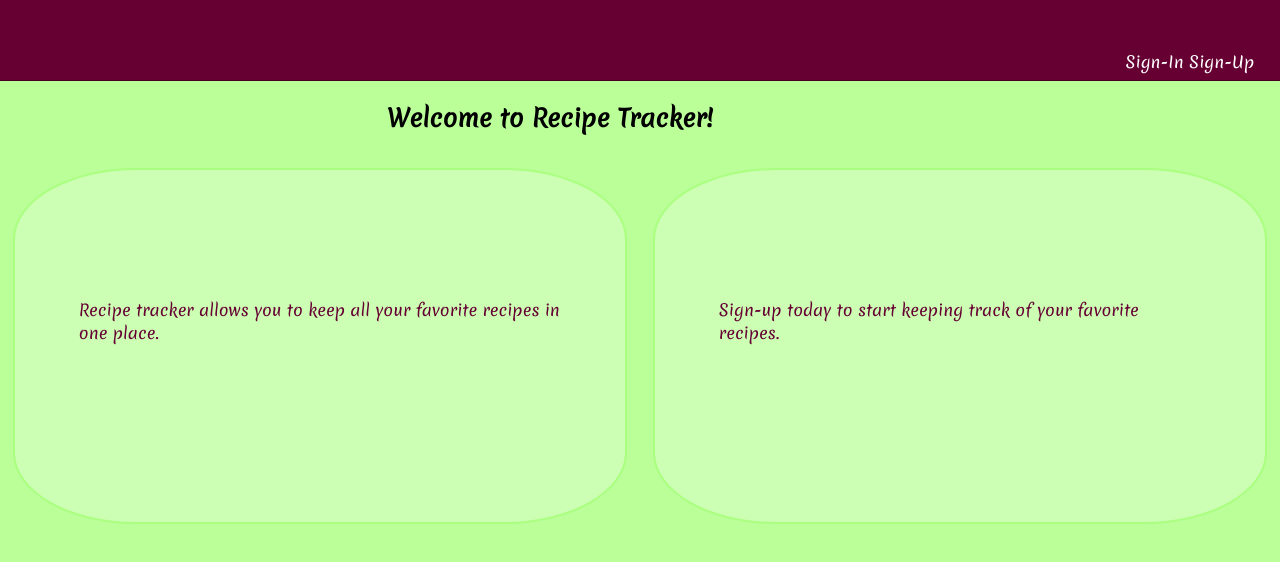
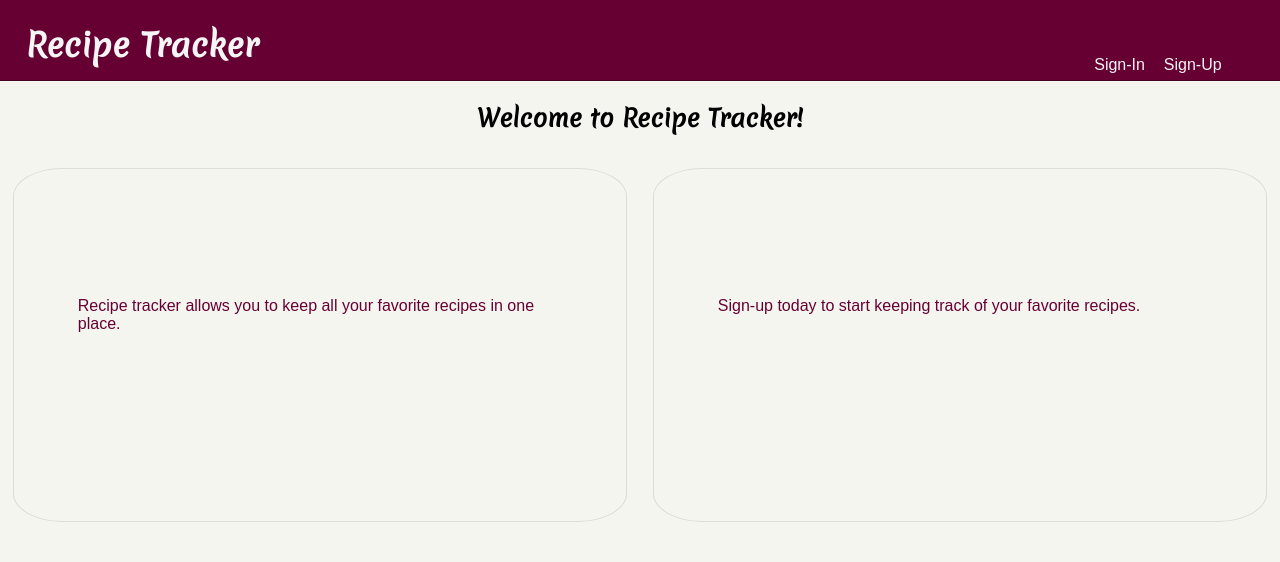
Before and after one commit to Capril1042/CalorieCounter, a React (Create React App) app in the folder client/: page / in a window 1280 px wide. Shown: the top 562 px of the page. Built offline with nearby package versions, Linux system fonts and the light colour scheme; no server answers.

Commit message:
landing page and Sign Up page- all links work, styled

```diff
--- a/client/src/Components/LandingPage.js
+++ b/client/src/Components/LandingPage.js
@@ -5,6 +5,7 @@ const LandingPage = (props) => {
     return(
         <div className="landingpage">
             <div className="landingnav">
+                    <h1> Recipe Tracker</h1>
                 <div className="logins">
                     <a href="/signin">Sign-In</a>
                     <a href="/signup"> Sign-Up</a>
--- a/client/src/Components/SignUp.js
+++ b/client/src/Components/SignUp.js
@@ -1,6 +1,7 @@
 import React,  { PureComponent } from 'react';
 import { connect } from 'react-redux';
 import { getUsers, userRegister} from '../actions';
+import { Link } from 'react-router-dom';
 import '../styles.css';
 
 class SignUp extends PureComponent {
@@ -52,11 +53,29 @@ class SignUp extends PureComponent {
         },this.props.user.users))
 
     }
+     redirectUser = () => {
+        setTimeout(()=> {
+            this.props.history.push('/')
+        },1000)
+    }
 
     render (){
         let user = this.props.user
         return(
         <section className="signuppage">
+            <div>
+               {
+                    user.register ?
+                        <div className="tracker-signup">
+                            You signed up for Recipe Tracker!
+                            {this.redirectUser()}
+                        </div>
+                    :null
+                }
+
+            </div>
+
+
             <div className="signup">
                 <form  onSubmit={this.submitForm} className= "signupform" >
                 <h2> Sign up for an Account</h2>
--- a/client/src/Components/editRecipe.js
+++ b/client/src/Components/editRecipe.js
@@ -15,25 +15,19 @@ class EditRecipe extends PureComponent {
         }
     }
 
-
     handleInput = (event,name) => {
         const newFormdata = {
             ...this.state.formdata
         }
         newFormdata[name] = event.target.value
-
             this.setState ({
                 formdata:newFormdata
             })
     }
 
-
-
-submitForm =(e) => {
+    submitForm = (e) => {
     e.preventDefault();
         this.props.dispatch(updateRecipe(this.state.formdata))
-
-
     }
 
     deleteIt=()=>{
@@ -52,7 +46,6 @@ componentWillMount(){
 
     componentWillReceiveProps(nextProps) {
         let r = nextProps.recipes.recipe;
-
         this.setState({
             formdata: {
                 _id:r._id,
@@ -63,21 +56,21 @@ componentWillReceiveProps(nextProps) {
         })
     }
 
-
     componentWillUnmount(){
         this.props.dispatch(clearRecipe())
     }
 
     render(){
         let recipes = this.props.recipes;
-        console.log(recipes)
         return (
-            <div>
+            <div className="recipe-editpage">
                 {
                     recipes.updateRecipe ?
-            <div>
-                recipe updated!, <Link to={`/recipe/${recipes.recipe._id}`}>
-               view recipe </Link>
+                        <div className="recipe-update">
+                            recipe has been updated!,
+                            <Link to={`/recipe/${recipes.recipe._id}`}>
+                                view recipe
+                            </Link>
                         </div>
                     :null
                 }
@@ -90,7 +83,7 @@ componentWillUnmount(){
                     :null
                 }
 
-            <form onSubmit={this.submitForm}>
+            <form onSubmit={this.submitForm} className="update-form">
                 <h2> Edit Recipe </h2>
                     <input
                         type="text"
@@ -100,13 +93,11 @@ componentWillUnmount(){
                     />
 
                     <textarea
-
                         placeholer="ingredients"
                         value={this.state.formdata.ingredients}
                         onChange={(event)=> this.handleInput(event,'ingredients')}
                     />
                     <textarea
-
                         placeholer="directions"
                         value={this.state.formdata.directions}
                         onChange={(event)=> this.handleInput(event,'directions')}
--- a/client/src/styles.css
+++ b/client/src/styles.css
@@ -1,14 +1,9 @@
 body {
-    font-family: 'Merienda';
-}
-
-section {
-    height: 100vh;
-    width: 100vw;
+    background-color:#f5f5f0;
 }
 
 .landingpage {
-    background: #bbff99;
+    background-color: #f5f5f0;
 }
 
 .landingnav {
@@ -16,17 +11,32 @@ section {
     width:100vw;
     height:10vh;
     background: #660033;
-    line-height:9vh;
+    line-height:6vh;
+    display:flex;
+    color:whitesmoke;
 }
 
+.landingnav h1 {
+    font-family: 'Merienda';
+    padding-left:2%;
+    width:70vw;
+}
 
 .logins {
     float:right;
-    margin:2%;
+    justify-content:right;
+    text-align:right;
+    position:relative;
+    padding-right:2%;
+    margin-top:2%;
+    margin-right:2%;
+    line-height:10vh;
+    width:30vw;
 }
 
 .logins a {
-    color:white;
+    padding:2%;
+    color:whitesmoke;
     text-decoration: none;
 }
 .logins a:hover{
@@ -40,8 +50,10 @@ section {
 }
 
 .welcome h1 {
+    font-family: 'Merienda';
     width:100vw;
 }
+
 .intro {
     display:flex;
 }
@@ -53,13 +65,15 @@ section {
     padding:5%;
     padding-top:10%;
     margin:1%;
+    border-radius:8%;
+    color:#660033;
+    border:1px solid rgba(0, 0, 0, .1);
+}
+
+.welcome p:hover {
     background:#ccffb3;
     border:2px solid #aaff80;
-    border-radius:20%;
-    color:#660033;
-
 }
-
 
 
 /* Sign In Page */
@@ -99,12 +113,7 @@ section {
 
 /* Sign Up Page */
 
-.signuppage {
-    background-color:#660033;
-
-}
 .signup {
-
     margin-top:0;
     padding:5%;
 }
@@ -115,7 +124,8 @@ section {
     height:70vh;
     margin: auto;
     padding:3%;
-    box-shadow: 1px 1px 1px black;
+    border-radius:5%;
+    box-shadow: 1px 1px 1px #660033;
     display:block;
 
  }
@@ -144,6 +154,9 @@ section {
 
 .signupform button {
 width:25%;
+margin-top:2%;
+justify-content:center;
+border-radius:4%;
 }
 
 
```
Lines whose indentation alone changed are shown as unchanged.
